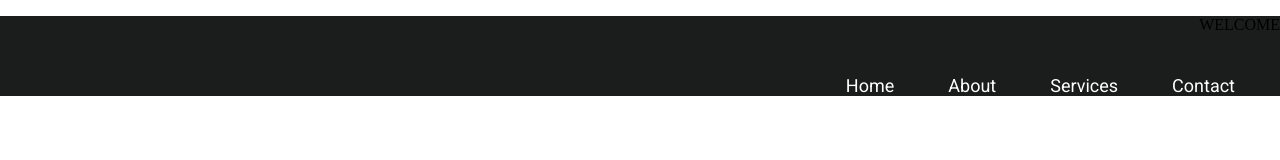
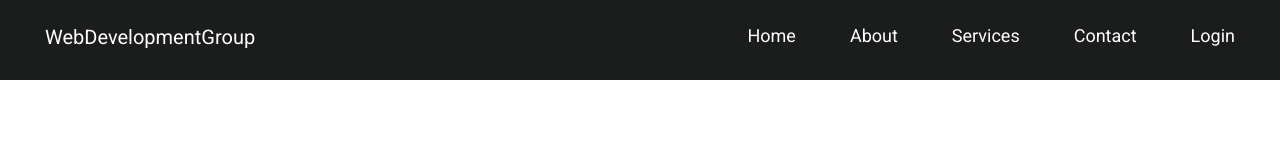
Before and after one commit to XdynoskilzzX/Websites, a plain HTML site: page Website_1/index.html in a window 1280 px wide. Drawn offline with Linux system fonts and the light colour scheme.

Commit message:
Added new files to website

```diff
--- a/Website_1/css/styles.css
+++ b/Website_1/css/styles.css
@@ -33,3 +33,13 @@
 #navbar a:hover{
   color: #FDB536;
 }
+
+#navbar_logo{
+  color: #fff;
+  font-family: 'Roboto', sans-serif;
+  float: left;
+  left: 40px;
+  font-size: 20px;
+  position: relative;
+  padding: 5px 5px;
+}
--- a/Website_1/index.html
+++ b/Website_1/index.html
@@ -12,21 +12,14 @@
   <body>
     <!-- MAIN CONTENT -->
     <div id="navbar">
-      <div id="logo">
-        <p>WELCOME</p>
+      <div id="navbar_logo">
+        <p>WebDevelopmentGroup</p>
       </div>
       <li><a href="#" class="current">Home</a></li>
       <li><a href="about.html">About</a></li>
       <li><a href="servives.html">Services</a></li>
       <li><a href="contact.html">Contact</a></li>
+      <li><a href="login.html">Login</a></li>
     </div>
-    <!-- SLIDESHOW -->
-    <!--
-    <div id="slideshow">
-      <img src="assets/img/slideshow_1.jpg" alt="" />
-      <img src="assets/img/slideshow_2.jpg" alt="" />
-      <img src="assets/img/slideshow_3.jpg" alt="" />
-    </div>
-    -->
   </body>
 </html>
```
